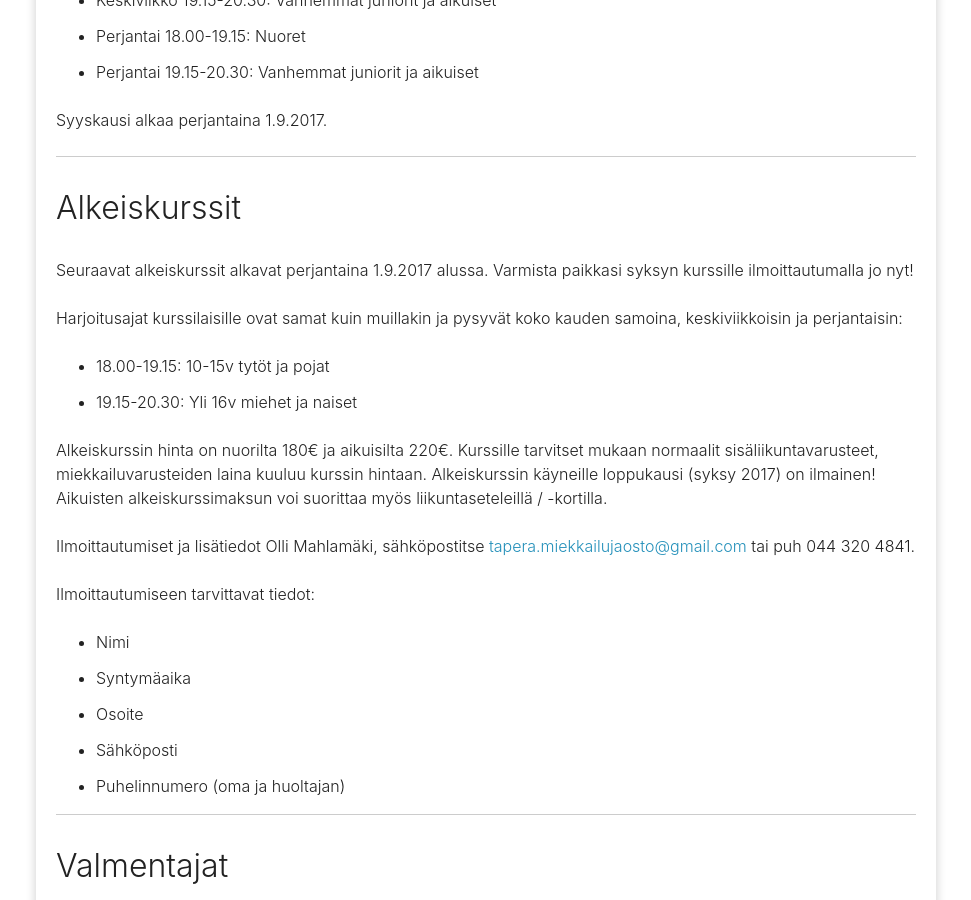
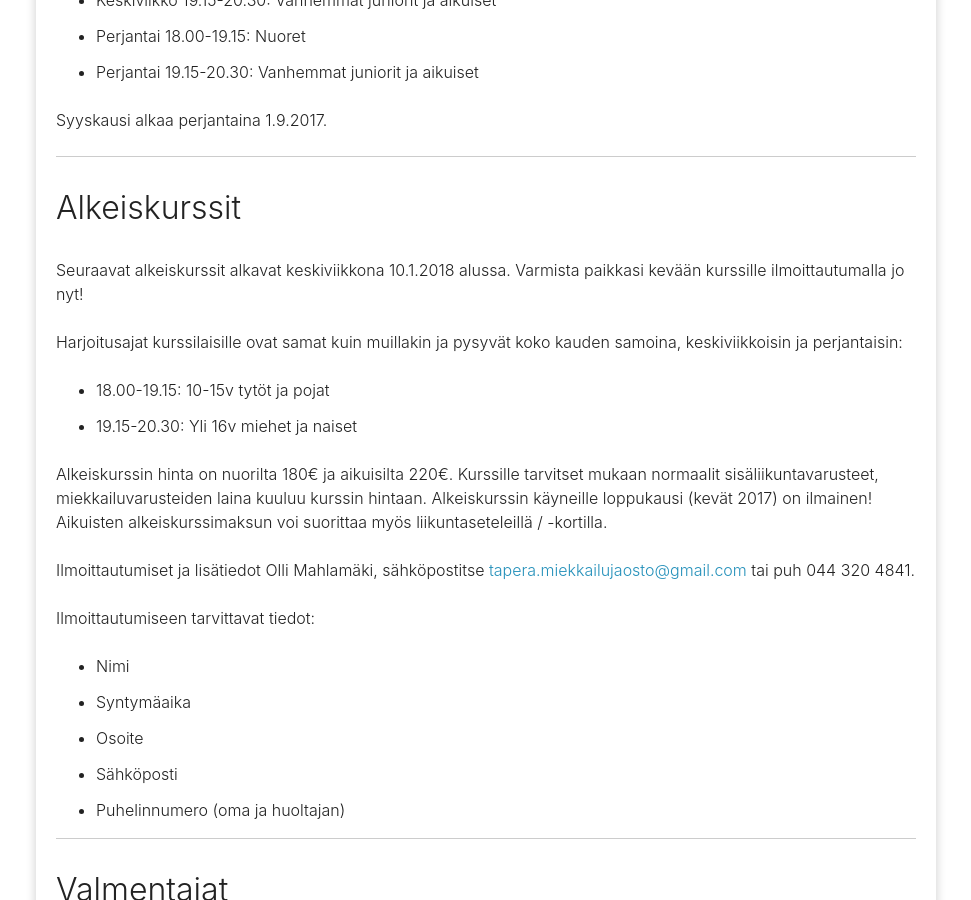
Before and after one commit to omahlama/eramiekkailu.fi, a Jekyll site: the page built from index.md, in a window 1280 px wide and 900 px high, scrolled down 856 px. Shown: the whole window, without its empty margins (154-1125 px from the left). Built offline with Jekyll 4.4.1, drawn with Linux system fonts in a browser that asks for light colours; nearby versions of some CDN libraries.

Commit message:
Alkeiskurssi kevät 2018

```diff
--- a/index.md
+++ b/index.md
@@ -25,14 +25,14 @@ Syyskausi alkaa perjantaina 1.9.2017.
 
 ## Alkeiskurssit
 
-Seuraavat alkeiskurssit alkavat perjantaina 1.9.2017 alussa. Varmista paikkasi syksyn kurssille ilmoittautumalla jo nyt!
+Seuraavat alkeiskurssit alkavat keskiviikkona 10.1.2018 alussa. Varmista paikkasi kevään kurssille ilmoittautumalla jo nyt!
 
 Harjoitusajat kurssilaisille ovat samat kuin muillakin ja pysyvät koko kauden samoina, keskiviikkoisin ja perjantaisin:
 
 * 18.00-19.15: 10-15v tytöt ja pojat
 * 19.15-20.30: Yli 16v miehet ja naiset
 
-Alkeiskurssin hinta on nuorilta 180€ ja aikuisilta 220€. Kurssille tarvitset mukaan normaalit sisäliikuntavarusteet, miekkailuvarusteiden laina kuuluu kurssin hintaan. Alkeiskurssin käyneille loppukausi (syksy 2017) on ilmainen! Aikuisten alkeiskurssimaksun voi suorittaa myös liikuntaseteleillä / -kortilla.
+Alkeiskurssin hinta on nuorilta 180€ ja aikuisilta 220€. Kurssille tarvitset mukaan normaalit sisäliikuntavarusteet, miekkailuvarusteiden laina kuuluu kurssin hintaan. Alkeiskurssin käyneille loppukausi (kevät 2017) on ilmainen! Aikuisten alkeiskurssimaksun voi suorittaa myös liikuntaseteleillä / -kortilla.
 
 Ilmoittautumiset ja lisätiedot Olli Mahlamäki, sähköpostitse [tapera.miekkailujaosto@gmail.com](mailto:tapera.miekkailujaosto@gmail.com) tai puh 044 320 4841.
 
```
